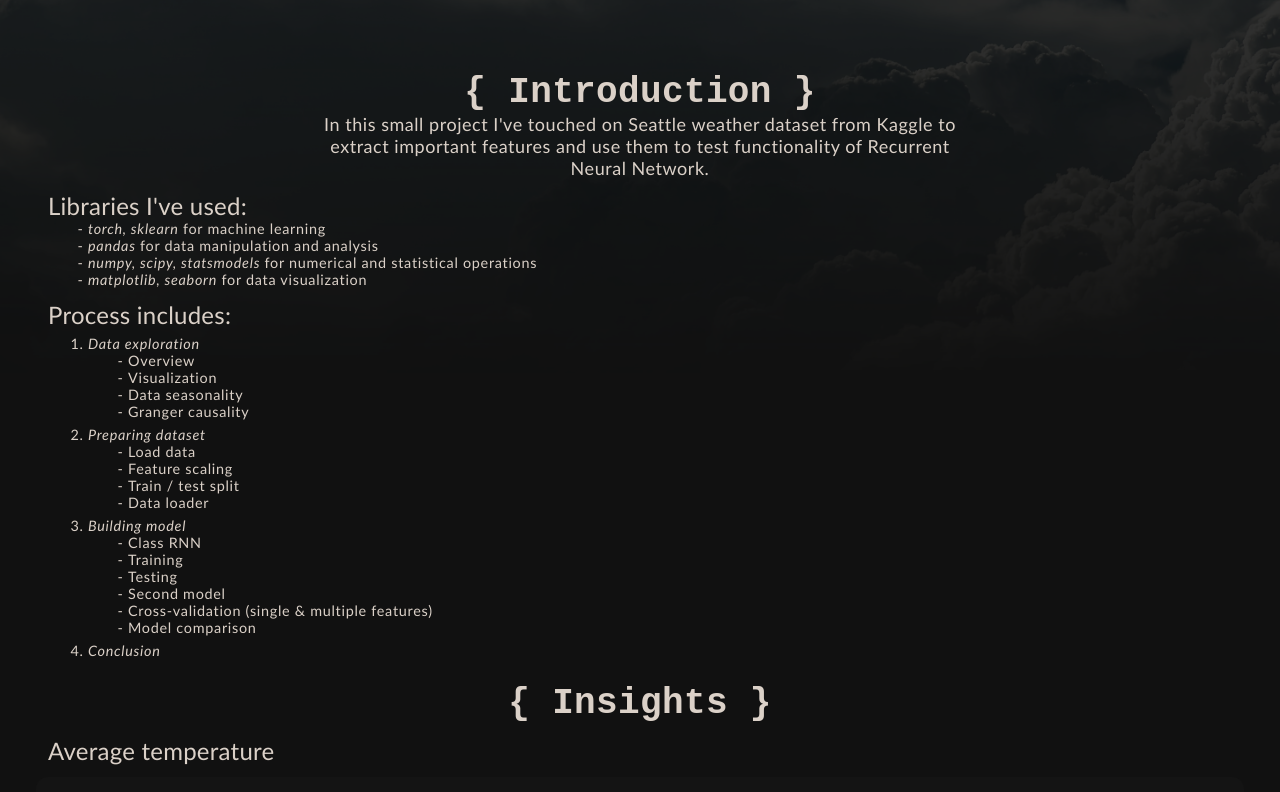
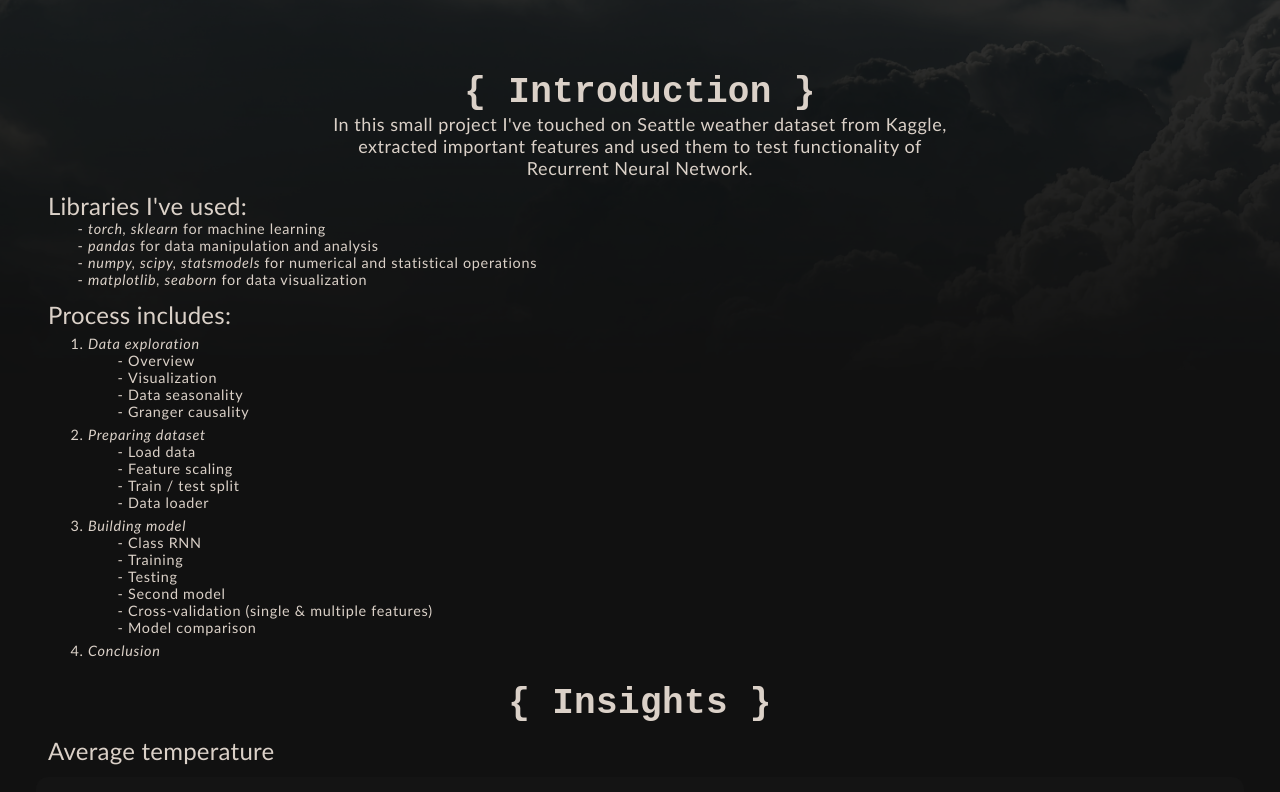
Before and after one commit to atikovy/atikovy.github.io, a plain HTML site: page projects/weather-rnn/readme.html in a window 1280 px wide. Shown: the top 792 px of the page. Drawn offline with Linux system fonts and the light colour scheme.

```diff
--- a/projects/weather-rnn/readme.html
+++ b/projects/weather-rnn/readme.html
@@ -6,8 +6,9 @@
 
 <h1>{ Introduction }</h1>
 <p class="special">
-    In this small project I've touched on Seattle weather dataset from Kaggle to extract important features
-    and use them to test functionality of Recurrent Neural Network.
+    In this small project I've touched on Seattle weather dataset from Kaggle, <br>
+    extracted important features and used them to test functionality of <br>
+    Recurrent Neural Network.
 </p>
 
 <h2>Libraries I've used:</h2>
```
